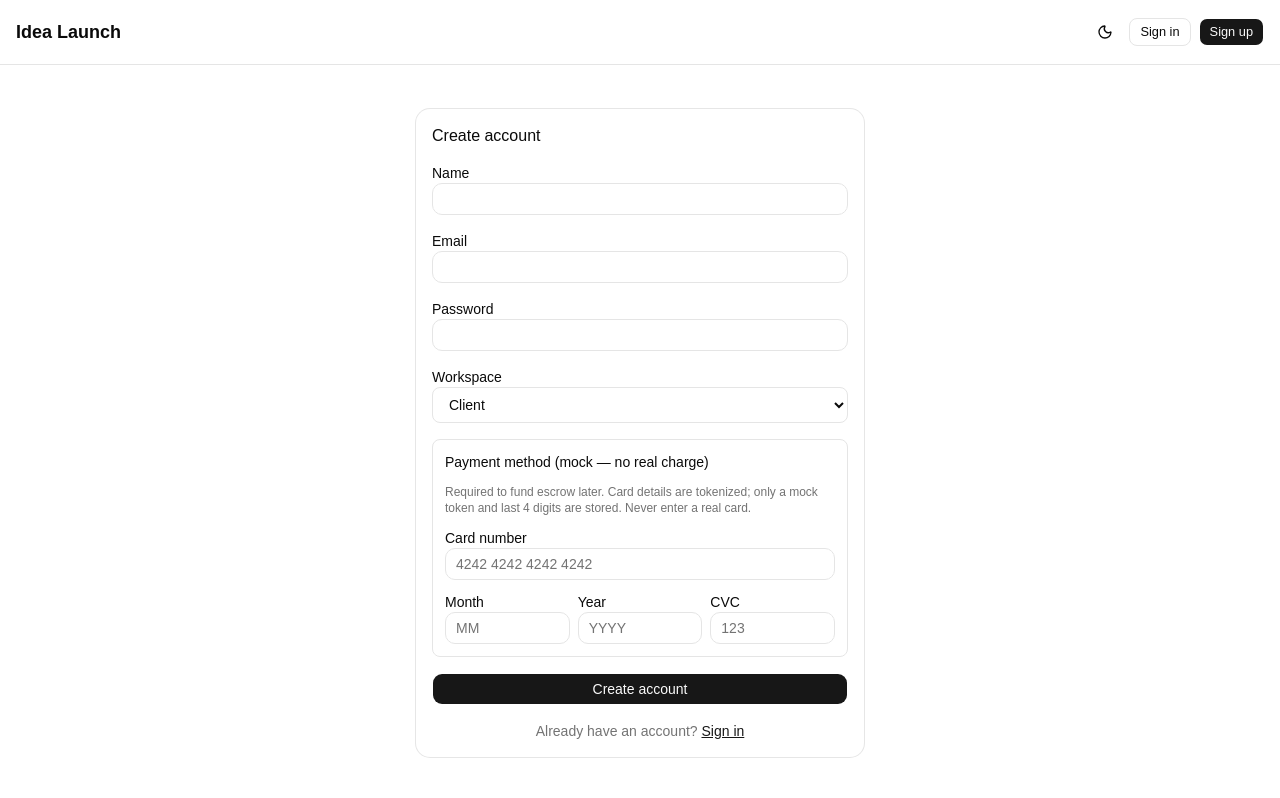
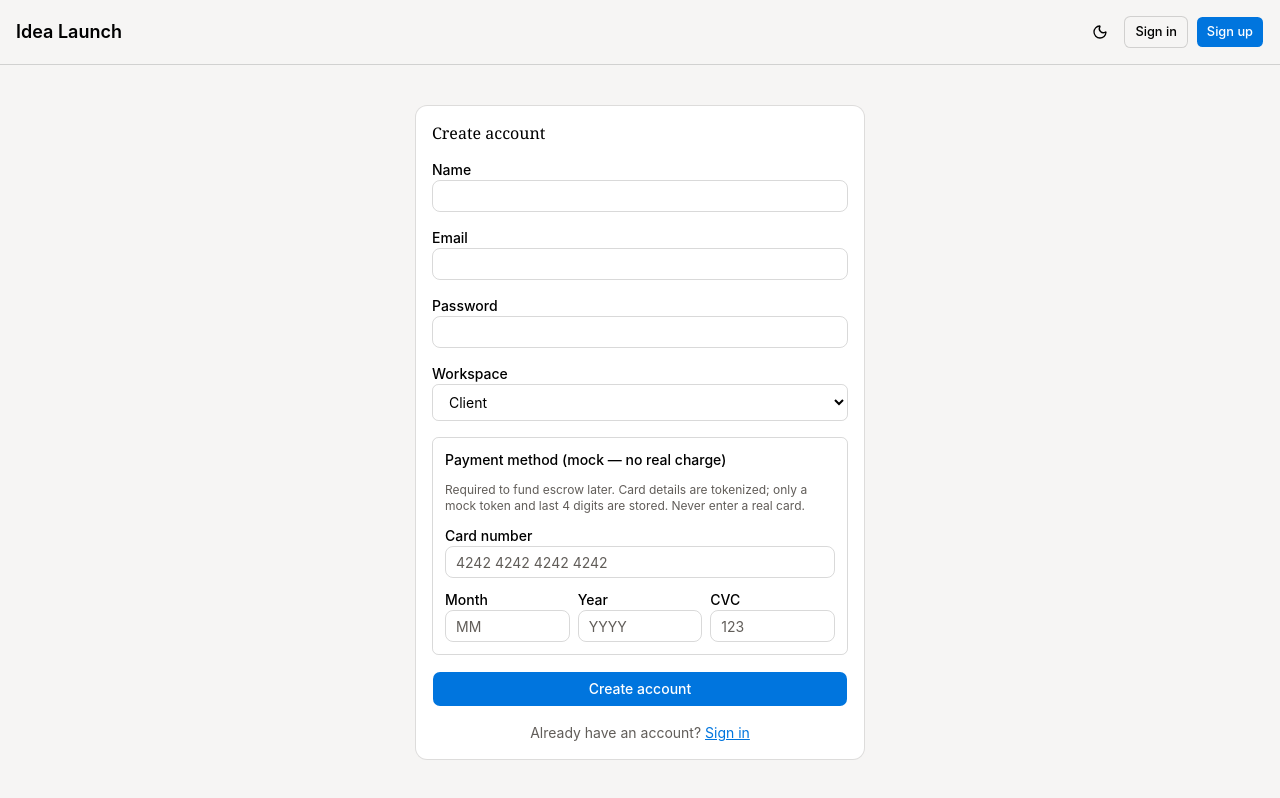
Before and after one commit to alex-deev/idea-launch, a React (Vite) app in the folder client/: page /signup in a window 1280 px wide. Built offline with nearby package versions, Linux system fonts and the light colour scheme; no server answers.

Commit message:
Apply Notion light theme tokens and fix spacing/button regressions

```diff
--- a/client/package.json
+++ b/client/package.json
@@ -11,6 +11,8 @@
   },
   "dependencies": {
     "@fontsource-variable/geist": "^5.3.0",
+    "@fontsource/inter": "^5.3.0",
+    "@fontsource/source-serif-pro": "^5.3.0",
     "class-variance-authority": "^0.7.1",
     "cn": "^0.5.2",
     "lucide-react": "^1.70.0",
--- a/client/src/components/ProjectWorkspace.tsx
+++ b/client/src/components/ProjectWorkspace.tsx
@@ -515,9 +515,9 @@ export function ProjectWorkspace({
                             : "hover:bg-muted/50"
                         }`}
                       >
-                        <div className="flex items-center justify-between gap-2">
-                          <span className="font-medium">{project.title}</span>
-                          <Badge variant="outline">{project.status}</Badge>
+                        <div className="flex min-w-0 items-center justify-between gap-2">
+                          <span className="min-w-0 truncate font-medium">{project.title}</span>
+                          <Badge variant="outline" className="shrink-0">{project.status}</Badge>
                         </div>
                         <p className="mt-1 text-xs text-muted-foreground">
                           ${(project.totalEscrow / 100).toFixed(2)} · {releasedCount}/
@@ -553,9 +553,9 @@ export function ProjectWorkspace({
                                 : "hover:bg-muted/50"
                             }`}
                           >
-                            <div className="flex items-center justify-between gap-2">
-                              <span className="font-medium">{project.title}</span>
-                              <Badge variant="outline">{project.status}</Badge>
+                            <div className="flex min-w-0 items-center justify-between gap-2">
+                              <span className="min-w-0 truncate font-medium">{project.title}</span>
+                              <Badge variant="outline" className="shrink-0">{project.status}</Badge>
                             </div>
                             <p className="mt-1 text-xs text-muted-foreground">
                               ${(project.totalEscrow / 100).toFixed(2)} · {project.milestones.length} milestones
--- a/client/src/components/ui/button.tsx
+++ b/client/src/components/ui/button.tsx
@@ -21,9 +21,10 @@ const buttonVariants = cva(
       },
       size: {
         default:
-          "h-8 gap-1.5 px-2.5 has-data-[icon=inline-end]:pr-2 has-data-[icon=inline-start]:pl-2",
+          "h-9 gap-1.5 px-3.5 has-data-[icon=inline-end]:pr-3 has-data-[icon=inline-start]:pl-3",
+
         xs: "h-6 gap-1 rounded-[min(var(--radius-md),10px)] px-2 text-xs in-data-[slot=button-group]:rounded-lg has-data-[icon=inline-end]:pr-1.5 has-data-[icon=inline-start]:pl-1.5 [&_svg:not([class*='size-'])]:size-3",
-        sm: "h-7 gap-1 rounded-[min(var(--radius-md),12px)] px-2.5 text-[0.8rem] in-data-[slot=button-group]:rounded-lg has-data-[icon=inline-end]:pr-1.5 has-data-[icon=inline-start]:pl-1.5 [&_svg:not([class*='size-'])]:size-3.5",
+        sm: "h-8 gap-1 rounded-[min(var(--radius-md),12px)] px-2.5 text-[0.8rem] in-data-[slot=button-group]:rounded-lg has-data-[icon=inline-end]:pr-1.5 has-data-[icon=inline-start]:pl-1.5 [&_svg:not([class*='size-'])]:size-3.5",
         lg: "h-9 gap-1.5 px-2.5 has-data-[icon=inline-end]:pr-2 has-data-[icon=inline-start]:pl-2",
         icon: "size-8",
         "icon-xs":
--- a/client/src/index.css
+++ b/client/src/index.css
@@ -1,13 +1,18 @@
 @import "tailwindcss";
 @import "tw-animate-css";
 @import "shadcn/tailwind.css";
-@import "@fontsource-variable/geist";
+@import "@fontsource/inter/400.css";
+@import "@fontsource/inter/500.css";
+@import "@fontsource/inter/600.css";
+@import "@fontsource/inter/700.css";
+@import "@fontsource/source-serif-pro/400.css";
 
 @custom-variant dark (&:is(.dark *));
 
 @theme inline {
-    --font-heading: var(--font-sans);
-    --font-sans: 'Geist Variable', sans-serif;
+    --font-heading: var(--font-serif);
+    --font-sans: 'Inter', ui-sans-serif, system-ui, -apple-system, BlinkMacSystemFont, "Segoe UI", Roboto, sans-serif;
+    --font-serif: 'Source Serif Pro', ui-serif, Georgia, Cambria, "Times New Roman", Times, serif;
     --color-sidebar-ring: var(--sidebar-ring);
     --color-sidebar-border: var(--sidebar-border);
     --color-sidebar-accent-foreground: var(--sidebar-accent-foreground);
@@ -48,39 +53,95 @@
     --radius-4xl: calc(var(--radius) * 2.6);
 }
 
+/* Notion design tokens (light) */
+@theme {
+    /* Colors */
+    --color-notion-blue: #0075de;
+    --color-paper-warmth: #f6f5f4;
+    --color-pure-white: #ffffff;
+    --color-ink-black: #000000;
+    --color-charcoal: #111111;
+    --color-stone: #757575;
+    --color-graphite: #615d59;
+    --color-slate: #696969;
+    --color-sky-tint: #e6f3fe;
+    --color-marigold: #ffb110;
+    --color-coral: #f64932;
+    --color-saffron: #e89d01;
+    --color-vermillion: #e32d14;
+    --color-mocha: #b18164;
+    --color-signal-blue: #097fe8;
+    --color-sky-wash: #62aef0;
+    --color-midnight-ink: #02093a;
+
+    /* Typography */
+    --font-notioninter: 'Inter', ui-sans-serif, system-ui, -apple-system, BlinkMacSystemFont, "Segoe UI", Roboto, sans-serif;
+    --font-lyon-text: 'Source Serif Pro', ui-serif, Georgia, Cambria, "Times New Roman", Times, serif;
+
+    /* Typography — Scale */
+    --text-caption: 12px;
+    --leading-caption: 1.33;
+    --tracking-caption: 0.12px;
+    --text-body-sm: 14px;
+    --leading-body-sm: 1.43;
+    --text-body: 16px;
+    --leading-body: 1.5;
+    --text-subheading: 20px;
+    --leading-subheading: 1;
+    --text-heading-sm: 22px;
+    --leading-heading-sm: 1.27;
+    --tracking-heading-sm: -0.242px;
+    --text-heading: 40px;
+    --leading-heading: 1.5;
+    --text-heading-lg: 48px;
+    --leading-heading-lg: 1.5;
+    --text-display-sm: 54px;
+    --leading-display-sm: 1.04;
+    --tracking-display-sm: -1.89px;
+    --text-display: 72px;
+    --leading-display: 1.21;
+    --tracking-display: -2.016px;
+    --text-display-lg: 96px;
+    --leading-display-lg: 1.04;
+    --tracking-display-lg: -4.608px;
+
+    /* Spacing — uses Tailwind default scale (4px base) to avoid breaking utilities */
+    /* Border Radius — uses Tailwind default scale */
+}
+
 :root {
-    --background: oklch(1 0 0);
-    --foreground: oklch(0.145 0 0);
-    --card: oklch(1 0 0);
-    --card-foreground: oklch(0.145 0 0);
-    --popover: oklch(1 0 0);
-    --popover-foreground: oklch(0.145 0 0);
-    --primary: oklch(0.205 0 0);
-    --primary-foreground: oklch(0.985 0 0);
-    --secondary: oklch(0.97 0 0);
-    --secondary-foreground: oklch(0.205 0 0);
-    --muted: oklch(0.97 0 0);
-    --muted-foreground: oklch(0.556 0 0);
-    --accent: oklch(0.97 0 0);
-    --accent-foreground: oklch(0.205 0 0);
+    --background: #f6f5f4;
+    --foreground: #000000;
+    --card: #ffffff;
+    --card-foreground: #000000;
+    --popover: #ffffff;
+    --popover-foreground: #000000;
+    --primary: #0075de;
+    --primary-foreground: #ffffff;
+    --secondary: #f0efee;
+    --secondary-foreground: #000000;
+    --muted: #f0efee;
+    --muted-foreground: #615d59;
+    --accent: #e6f3fe;
+    --accent-foreground: #0075de;
     --destructive: oklch(0.577 0.245 27.325);
-    --border: oklch(0.922 0 0);
-    --input: oklch(0.922 0 0);
-    --ring: oklch(0.708 0 0);
+    --border: rgba(0, 0, 0, 0.15);
+    --input: rgba(0, 0, 0, 0.15);
+    --ring: #0075de;
     --chart-1: oklch(0.87 0 0);
     --chart-2: oklch(0.556 0 0);
     --chart-3: oklch(0.439 0 0);
     --chart-4: oklch(0.371 0 0);
     --chart-5: oklch(0.269 0 0);
-    --radius: 0.625rem;
-    --sidebar: oklch(0.985 0 0);
-    --sidebar-foreground: oklch(0.145 0 0);
-    --sidebar-primary: oklch(0.205 0 0);
-    --sidebar-primary-foreground: oklch(0.985 0 0);
-    --sidebar-accent: oklch(0.97 0 0);
-    --sidebar-accent-foreground: oklch(0.205 0 0);
-    --sidebar-border: oklch(0.922 0 0);
-    --sidebar-ring: oklch(0.708 0 0);
+    --radius: 0.5rem;
+    --sidebar: #ffffff;
+    --sidebar-foreground: #000000;
+    --sidebar-primary: #0075de;
+    --sidebar-primary-foreground: #ffffff;
+    --sidebar-accent: #f0efee;
+    --sidebar-accent-foreground: #000000;
+    --sidebar-border: rgba(0, 0, 0, 0.08);
+    --sidebar-ring: #0075de;
 }
 
 .dark {
@@ -144,6 +205,7 @@
   }
   body {
     @apply bg-background text-foreground;
+    font-feature-settings: "lnum", "locl" 0;
   }
   html {
     @apply font-sans;
```
Also changed, not shown: 2 other files (tests, documents, lock files or other folders).
